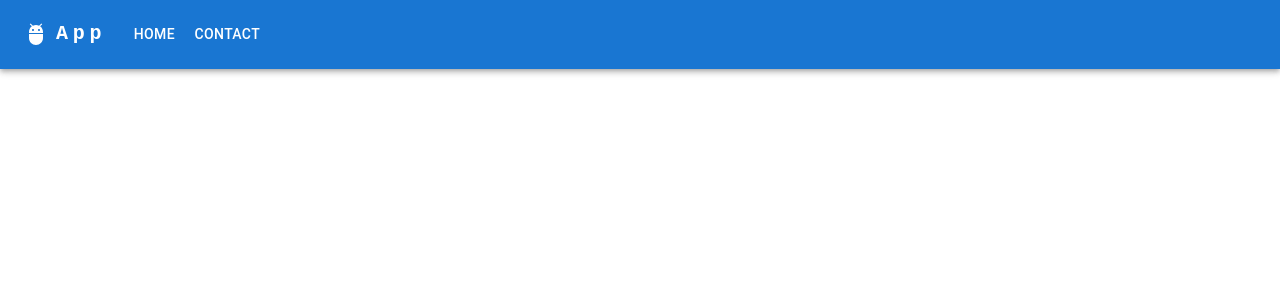
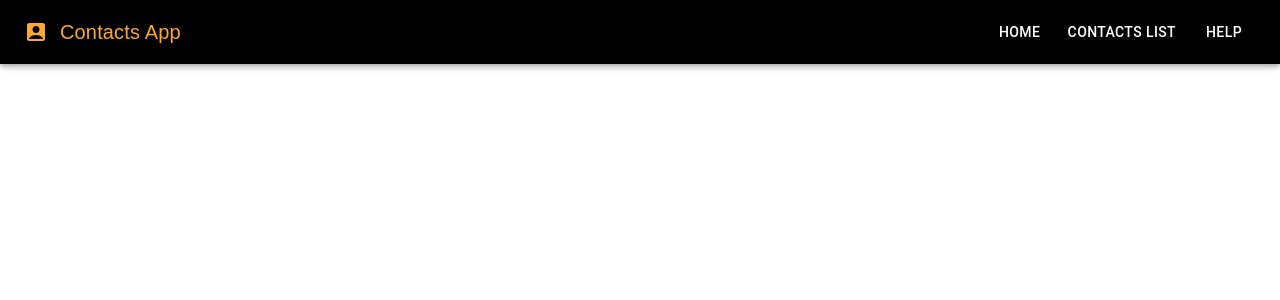
Before and after one commit to nadiaNadia2023/React-App-Crud, a React (Create React App) app: page / in a window 1280 px wide. Shown: the top 300 px of the page. Built offline with nearby package versions, Linux system fonts and the light colour scheme.

Commit message:
commit ' update navbar'

```diff
--- a/src/Components/Navbar/Navbar.jsx
+++ b/src/Components/Navbar/Navbar.jsx
@@ -1,113 +1,23 @@
 import React from 'react'
-import AppBar from '@mui/material/AppBar';
-import Box from '@mui/material/Box';
-import Toolbar from '@mui/material/Toolbar';
-import IconButton from '@mui/material/IconButton';
-import Typography from '@mui/material/Typography';
-import Menu from '@mui/material/Menu';
-import MenuIcon from '@mui/icons-material/Menu';
-import Container from '@mui/material/Container';
-import Button from '@mui/material/Button';
-import MenuItem from '@mui/material/MenuItem';
-import AdbIcon from '@mui/icons-material/Adb';
-
-
-const pages = ['Home', 'Contact'];
-
+import { AppBar,Toolbar,IconButton,Typography, Stack, Button } from '@mui/material'
+import AccountBoxIcon from '@mui/icons-material/AccountBox';
 
 export default function Navbar() {
   return (
     <>
-    <AppBar position="static">
-    <Container maxWidth="xl">
-      <Toolbar disableGutters>
-        <AdbIcon sx={{ display: { xs: 'none', md: 'flex' }, mr: 1 }} />
-        <Typography
-          variant="h6"
-          noWrap
-          component="a"
-          href="#app-bar-with-responsive-menu"
-          sx={{
-            mr: 2,
-            display: { xs: 'none', md: 'flex' },
-            fontFamily: 'monospace',
-            fontWeight: 700,
-            letterSpacing: '.3rem',
-            color: 'inherit',
-            textDecoration: 'none',
-          }}
-        >
-          App
-        </Typography>
-
-        <Box sx={{ flexGrow: 1, display: { xs: 'flex', md: 'none' } }}>
-          <IconButton
-            size="large"
-            aria-label="account of current user"
-            aria-controls="menu-appbar"
-            aria-haspopup="true"
-
-            color="inherit"
-          >
-            <MenuIcon />
-          </IconButton>
-          <Menu
-            id="menu-appbar"
-            anchorOrigin={{
-              vertical: 'bottom',
-              horizontal: 'left',
-            }}
-            keepMounted
-            transformOrigin={{
-              vertical: 'top',
-              horizontal: 'left',
-            }}
-            sx={{
-              display: { xs: 'block', md: 'none' },
-            }}
-          >
-            {pages.map((page) => (
-              <MenuItem key={page} >
-                <Typography textAlign="center">{page}</Typography>
-              </MenuItem>
-            ))}
-          </Menu>
-        </Box>
-        <AdbIcon sx={{ display: { xs: 'flex', md: 'none' }, mr: 1 }} />
-        <Typography
-          variant="h5"
-          noWrap
-          component="a"
-          href="#app-bar-with-responsive-menu"
-          sx={{
-            mr: 2,
-            display: { xs: 'flex', md: 'none' },
-            flexGrow: 1,
-            fontFamily: 'monospace',
-            fontWeight: 700,
-            letterSpacing: '.3rem',
-            color: 'inherit',
-            textDecoration: 'none',
-          }}
-        >
-          LOGO
-        </Typography>
-        <Box sx={{ flexGrow: 1, display: { xs: 'none', md: 'flex' } }}>
-          {pages.map((page) => (
-            <Button
-              key={page}
-
-              sx={{ my: 2, color: 'white', display: 'block' }}
-            >
-              {page}
-            </Button>
-          ))}
-        </Box>
-
-
-      </Toolbar>
-    </Container>
-  </AppBar>
+      <AppBar position='static' sx={{ backgroundColor: 'black' }}>
+          <Toolbar color='action'>
+              <IconButton  size='large' edge='start' sx={{ color: '#ffa733'}}  aria-label='logo'>
+                    <AccountBoxIcon  />
+              </IconButton>
+              <Typography sx={{flexGrow:1 , color: '#ffa733',fontFamily: 'Arial, sans-serif'}} variant='h6'>Contacts App</Typography>
+              <Stack direction='row' spacing={1}>
+                  <Button sx={{ color: 'white' }}>Home</Button>
+                  <Button sx={{ color: 'white' }}>Contacts List</Button>
+                  <Button sx={{ color: 'white' }}>Help</Button>
+              </Stack>
+          </Toolbar>
+      </AppBar>
   </>
   )
 }
```
